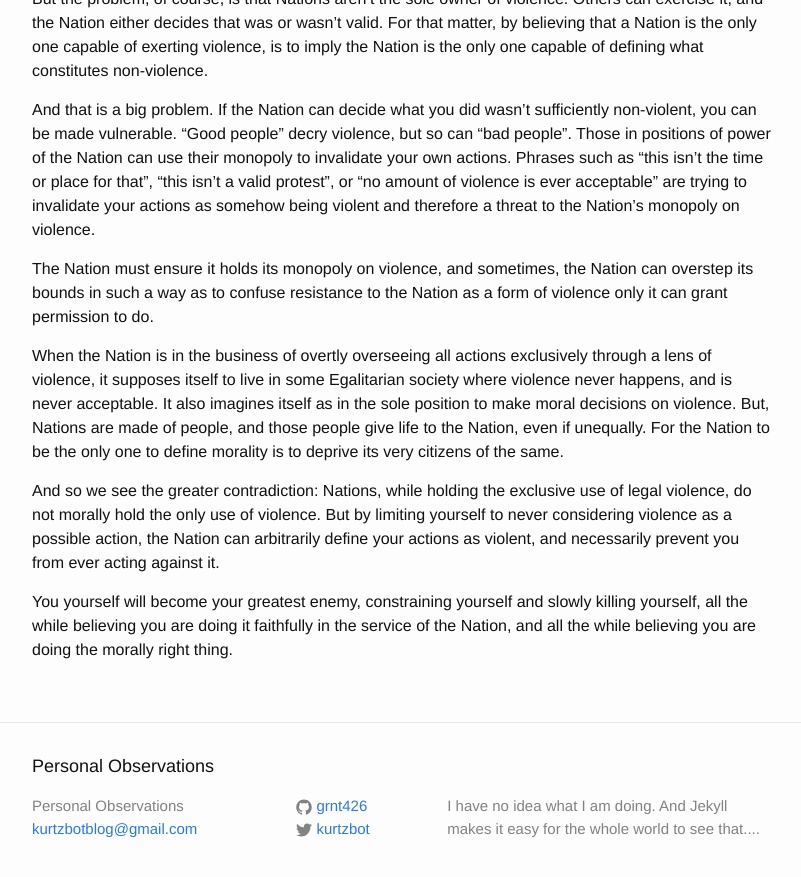
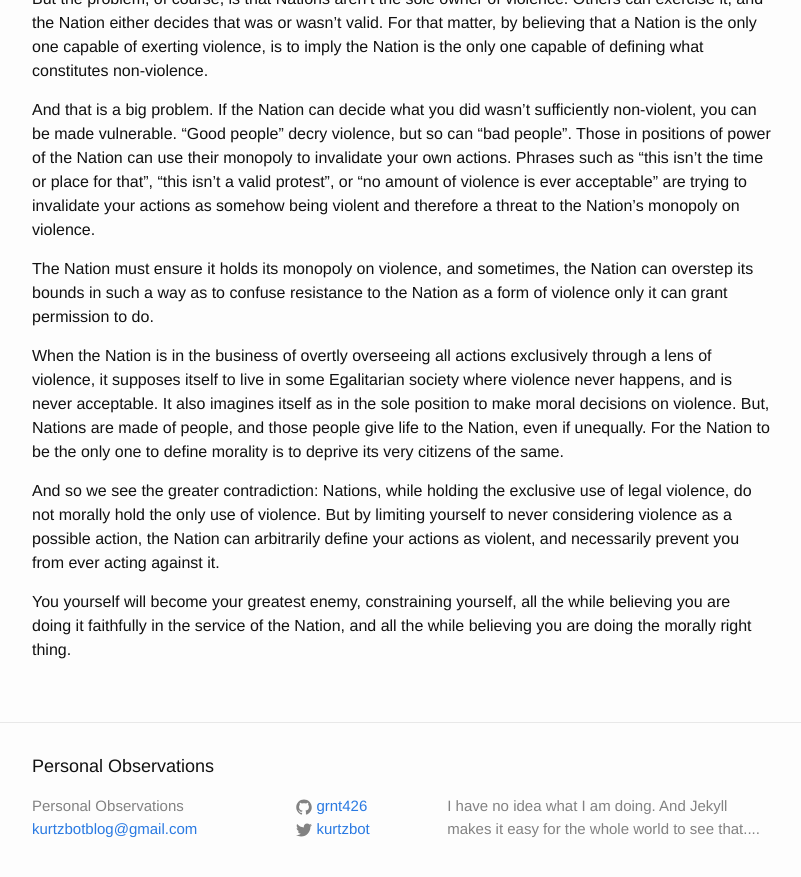
Before and after one commit to grnt426/grnt426.github.io, a Jekyll site: the page built from _posts/2017-01-23-examining-violence-never-answer.markdown, in a window 1280 px wide and 900 px high, scrolled down 2379 px. Shown: the top 877 px of the window, without its empty margins (238-1039 px from the left). Built offline with Jekyll 4.4.1, drawn with Linux system fonts in a browser that asks for light colours.

Commit message:
Removing a phrase.

```diff
--- a/_posts/2017-01-23-examining-violence-never-answer.markdown
+++ b/_posts/2017-01-23-examining-violence-never-answer.markdown
@@ -51,4 +51,4 @@ When the Nation is in the business of overtly overseeing all actions exclusively
 
 And so we see the greater contradiction: Nations, while holding the exclusive use of legal violence, do not morally hold the only use of violence. But by limiting yourself to never considering violence as a possible action, the Nation can arbitrarily define your actions as violent, and necessarily prevent you from ever acting against it.
 
-You yourself will become your greatest enemy, constraining yourself and slowly killing yourself, all the while believing you are doing it faithfully in the service of the Nation, and all the while believing you are doing the morally right thing.
+You yourself will become your greatest enemy, constraining yourself, all the while believing you are doing it faithfully in the service of the Nation, and all the while believing you are doing the morally right thing.
```
